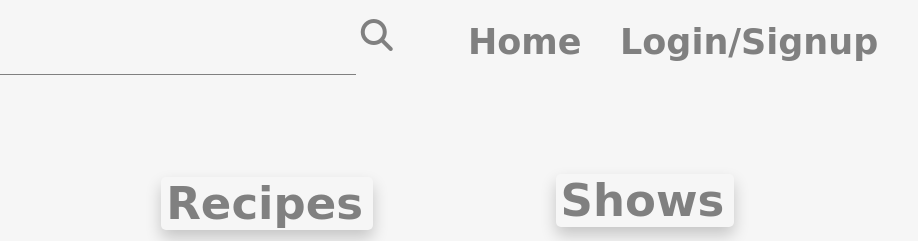
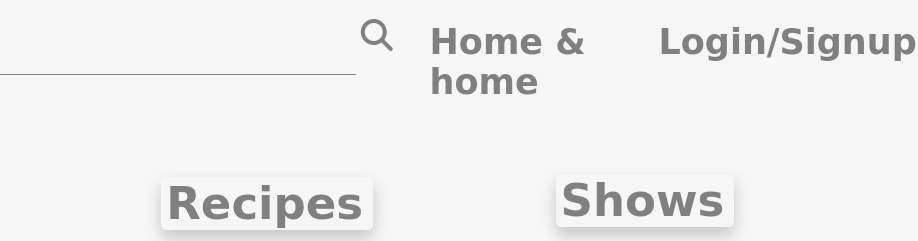
Before and after one commit to RishabhTG209/Recipe_MApp, a plain HTML site: page index.html in a window 1280 px wide. Shown: the top 241 px of the page, 362-1280 px from the left. Drawn offline with nearby package versions, Linux system fonts and the light colour scheme; a web font is replaced by a local one.

Commit message:
temprory

```diff
--- a/index.html
+++ b/index.html
@@ -26,7 +26,7 @@
         </div>
         <div id="links">
 
-            <p id="random">Home</p>
+            <p id="random">Home & home</p>
             <p id="dayrecipe">Login/Signup</p>
         </div>
     </div>
```
